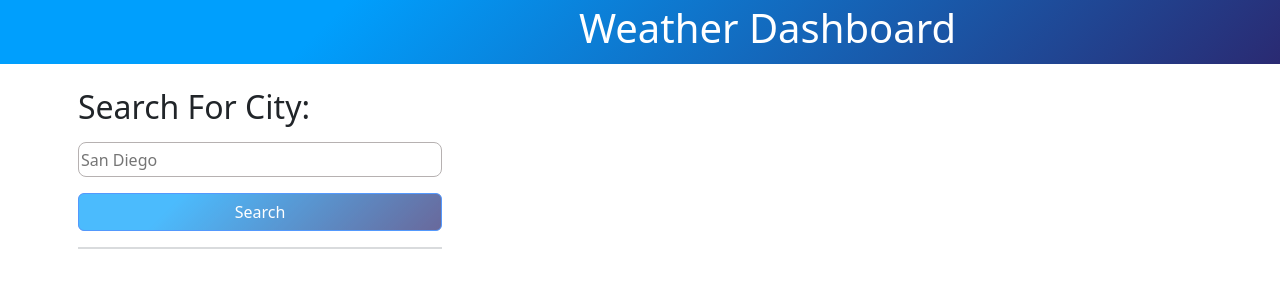
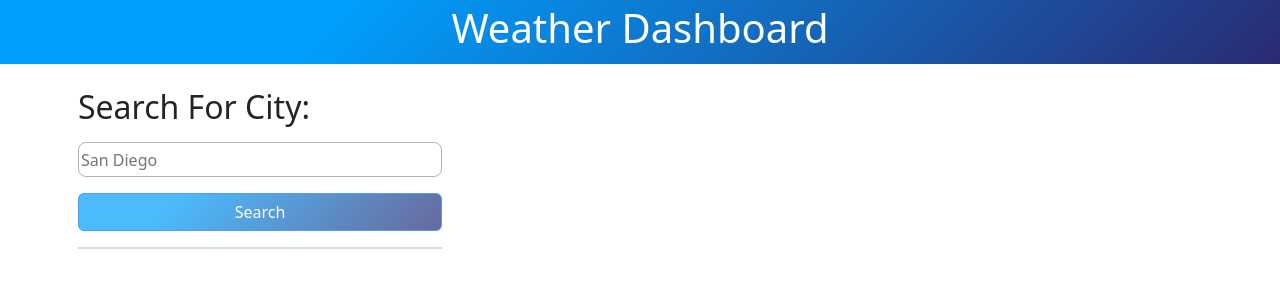
Before and after one commit to ianahart/weather-dashboard, a plain HTML site: page index.html in a window 1280 px wide. Drawn offline with nearby package versions, Linux system fonts and the light colour scheme.

Commit message:
center application header title

```diff
--- a/index.html
+++ b/index.html
@@ -14,7 +14,7 @@
   </head>
   <body>
     <header class="header py-1 px-2">
-      <section class="w-75 d-flex justify-content-end">
+      <section class="d-flex justify-content-center">
         <h1 class="text-white">Weather Dashboard</h1>
       </section>
     </header>
```
